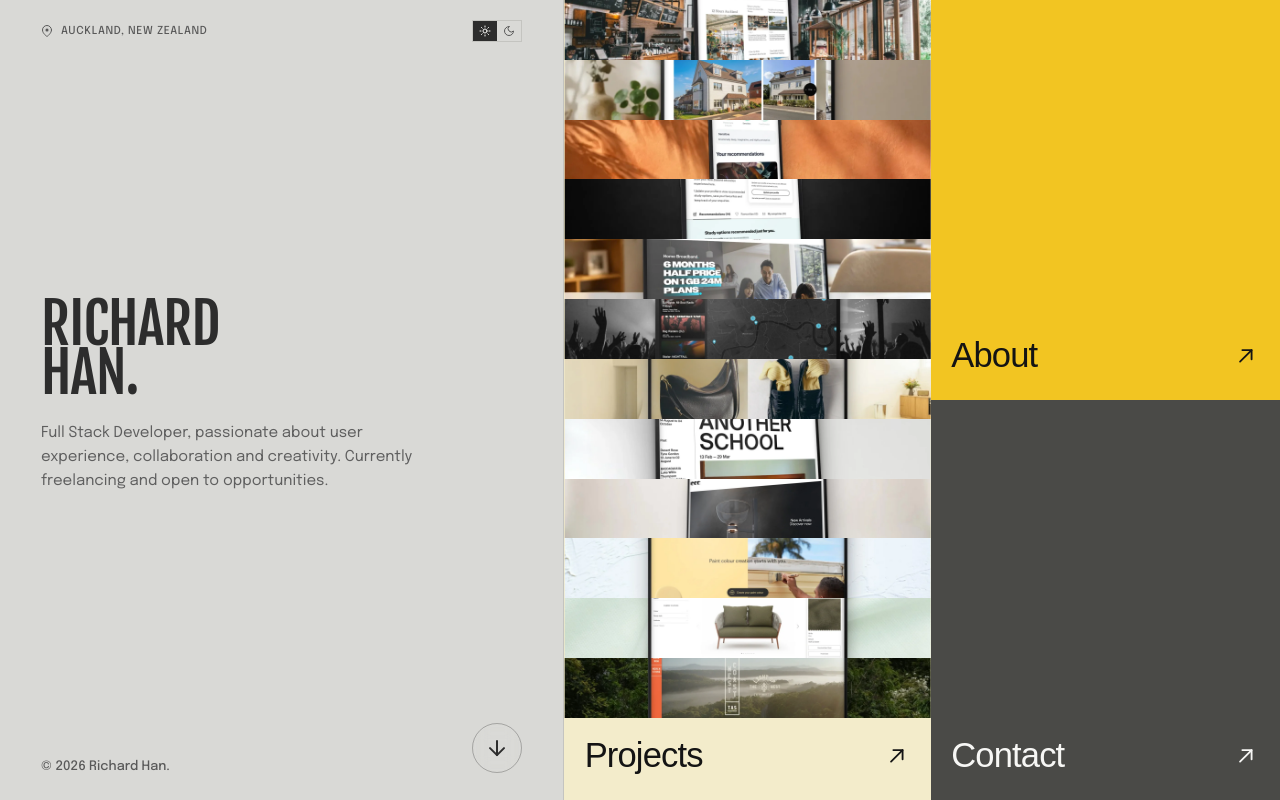
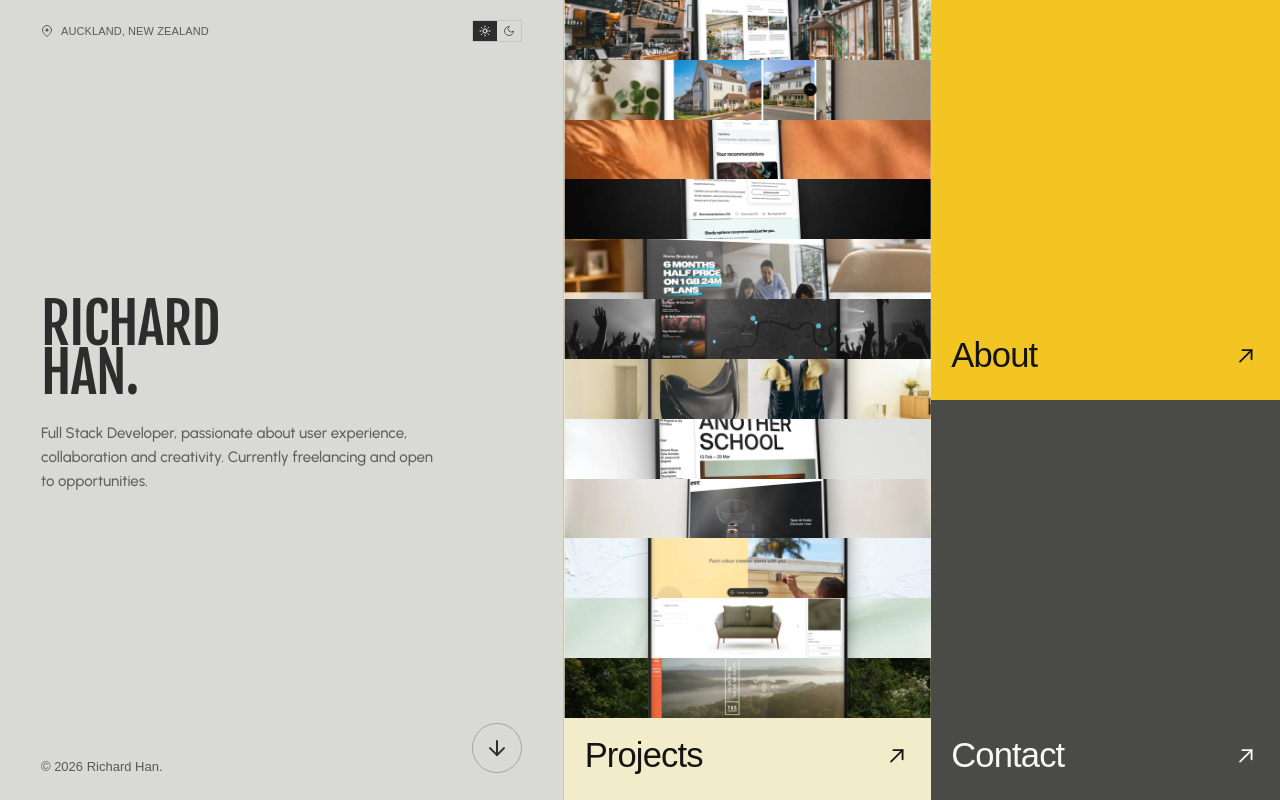
Before and after one commit to rlyhan/Richard-Han-Portfolio-New, a React (Vite) app: page / in a window 1280 px wide. Built offline with nearby package versions, Linux system fonts and the light colour scheme.

Commit message:
feat: set the hero's note in Urbanist and its small lines in Arial
The note takes Urbanist to sit against the Arial blocks, and the byline and
copyright take Arial to match them.

Co-Authored-By: Claude Opus 5.5 <noreply@anthropic.com>

```diff
--- a/src/components/home/HomeIntro.jsx
+++ b/src/components/home/HomeIntro.jsx
@@ -44,7 +44,7 @@ const HomeIntro = ({ headingRef, setLineRef, setNoteRef, setToplineRef }) => (
       </h1>
       <p
         ref={setNoteRef}
-        className="mt-[clamp(0.95rem,3svh,1.6rem)] max-w-[25.5rem] pr-8 font-epilogue text-[0.75rem] leading-[1.5] font-normal text-hush md:mt-6 md:pr-0 md:text-[0.9375rem] md:leading-[1.6] dark:font-medium"
+        className="mt-[clamp(0.95rem,3svh,1.6rem)] max-w-[25.5rem] pr-8 font-urbanist text-[0.75rem] leading-[1.5] font-medium text-hush md:mt-6 md:pr-0 md:text-[0.9375rem] md:leading-[1.6]"
       >
         {INTRO_NOTE}
       </p>
--- a/src/components/home/HomeNav.jsx
+++ b/src/components/home/HomeNav.jsx
@@ -33,7 +33,7 @@ const HomeNav = ({ setNavRef, cue }) => {
         </ul>
       </nav>
 
-      <small className="hidden font-epilogue text-[0.8125rem] leading-none font-medium text-ash md:block">
+      <small className="hidden font-arial text-[0.8125rem] leading-none text-ash md:block">
         {COPYRIGHT}
       </small>
 
--- a/src/components/layout/Byline.jsx
+++ b/src/components/layout/Byline.jsx
@@ -1,18 +1,13 @@
-import cn from "classnames";
 import LocationPinIcon from "../icons/LocationPinIcon";
 import ThemeToggle from "../common/Buttons/ThemeToggle";
 import { INTRO_TOPLINE } from "../../data/home.data";
-import { EYEBROW_LABEL_CLASS } from "./sharedClasses";
 
 // The masthead line above every page's heading but a write-up's: the location, and
 // the theme toggle opposite it.
 const Byline = ({ topLineRef }) => (
   <div
     ref={topLineRef}
-    className={cn(
-      "flex items-center justify-between gap-4",
-      EYEBROW_LABEL_CLASS,
-    )}
+    className="flex items-center justify-between gap-4 font-arial text-[0.6875rem] leading-[1.25] tracking-[0.01em] text-ash uppercase"
   >
     <span className="flex items-center gap-2">
       <LocationPinIcon className="size-3 shrink-0" />
--- a/src/components/layout/sharedClasses.js
+++ b/src/components/layout/sharedClasses.js
@@ -1,5 +1,5 @@
 // The site's small-caps label voice, shared verbatim by the band heading, the
-// byline, the hero's work heading, and every write-up's row labels. Not the same
+// hero's work heading, and every write-up's row labels. Not the same
 // constant as the two EYEBROW_CLASS variants in HomeWork.jsx/ProjectTile.jsx —
 // those are tuned per context (tracking, size) and diverge from this on purpose.
 //
--- a/tailwind.config.js
+++ b/tailwind.config.js
@@ -160,7 +160,7 @@ export default {
       // pair. The name is the one thing that crosses over: in the hero's h1
       // and in the nav bar's wordmark, it keeps the page's heading face rather
       // than the hero's display face. `arial`, the titles on the project plates,
-      // comes from the system.
+      // the hero's blocks and the byline, comes from the system.
       fontFamily: {
         arial: ["Arial", "Helvetica", "sans-serif"],
         heading: ['"Fjalla One"', "system-ui", "sans-serif"],
```
Also changed, not shown: src/index.css (+4 -5 lines).
